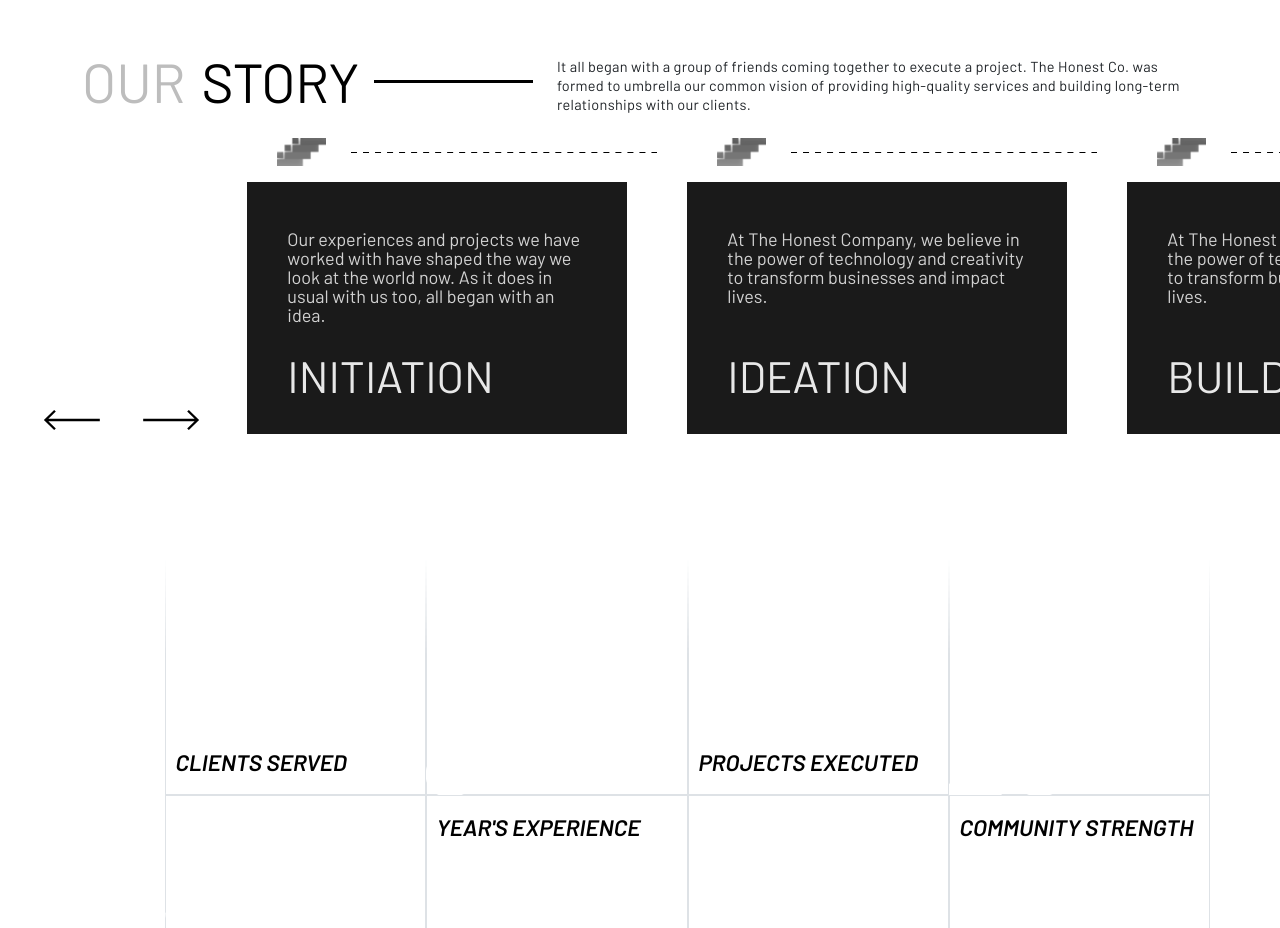
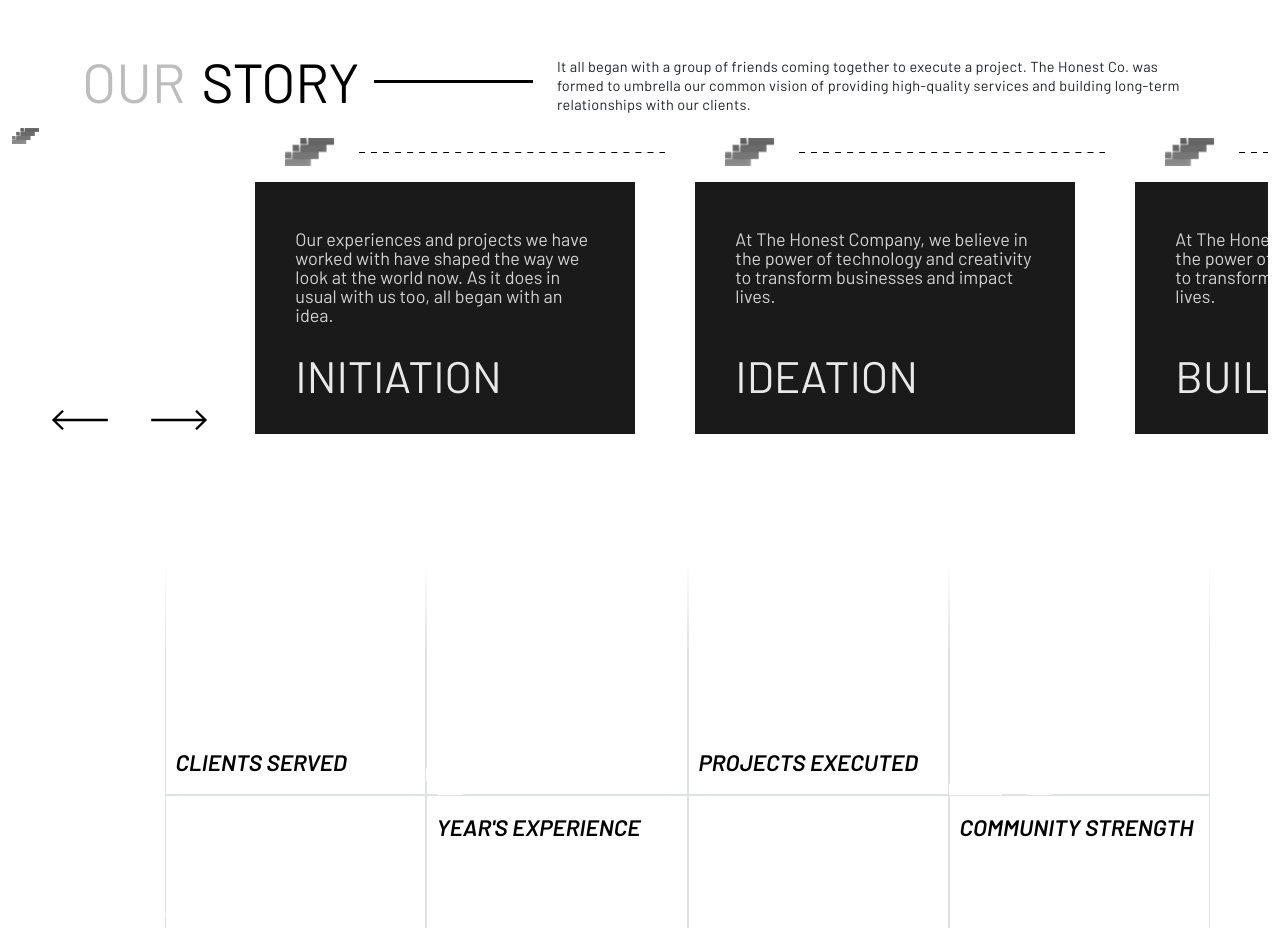
Before and after one commit to swap13-maker/The-Honest-Co, a React (Create React App) app: page / in a window 1280 px wide. Shown: the part 800-1728 px from the top of the page. Built offline with nearby package versions, Linux system fonts and the light colour scheme; the HTML template or start-up script is replaced by a standard one.

Commit message:
[fix]: fixed overflow and added story icon placeholder

```diff
--- a/src/components/Slider.css
+++ b/src/components/Slider.css
@@ -66,7 +66,17 @@
 }
 
 .slider-container {
+  margin: 0;
   margin-bottom: 75px;
+}
+
+.slider-container_left {
+  position: relative;
+}
+.slider-container_left > img {
+  position: absolute;
+  left: 50%;
+  top: 35%;
 }
 
 /* Mobile styles */
--- a/src/components/Story.js
+++ b/src/components/Story.js
@@ -59,7 +59,9 @@
         </div>
       </section>
       <div className="row slider-container">
-        <div className="col-md-2 col-12"></div>
+        <div className="col-md-2 col-12 slider-container-left">
+          <img src={icon1} className="card-icon" />
+        </div>
         <div
           className="col-md-10 col-12 "
           data-aos="fade-up"
```
